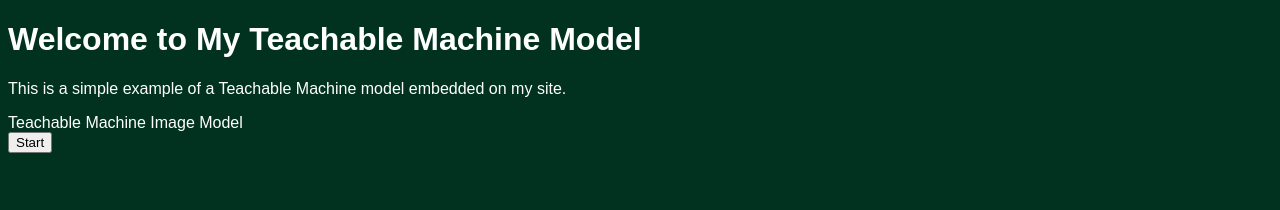
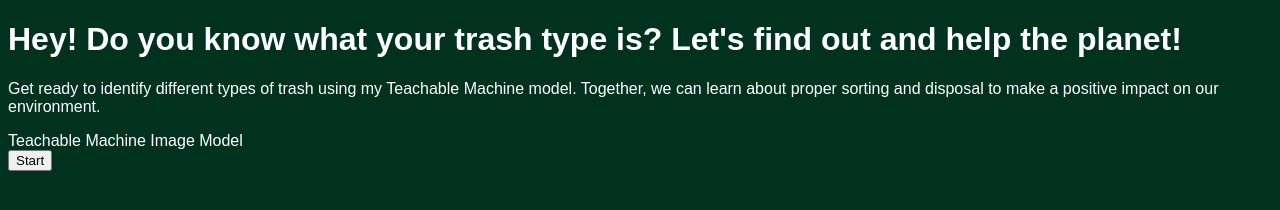
Before and after one commit to ILovePython-47/sorting, a plain HTML site: page index.html in a window 1280 px wide. Drawn offline with Linux system fonts and the light colour scheme.

Commit message:
Update index.html

```diff
--- a/index.html
+++ b/index.html
@@ -3,18 +3,18 @@
 <head>
     <meta charset="UTF-8">
     <meta name="viewport" content="width=device-width, initial-scale=1.0">
-    <title>Your Teachable Machine Model</title>
+    <title>Explore AI with My Interactive Model</title>
     <style>
         body {
             font-family: Arial, sans-serif;
-            color: white; /* Set text color to white */
-            background-color: #013220; /* Dark green background */
+            color: white;
+            background-color: #013220;
         }
     </style>
 </head>
 <body>
-    <h1>Welcome to My Teachable Machine Model</h1>
-    <p>This is a simple example of a Teachable Machine model embedded on my site.</p>
+    <h1>Hey! Do you know what your trash type is? Let's find out and help the planet!</h1>
+    <p>Get ready to identify different types of trash using my Teachable Machine model. Together, we can learn about proper sorting and disposal to make a positive impact on our environment.</p>
 
     <div>Teachable Machine Image Model</div>
     <button type="button" onclick="init()">Start</button>
```
